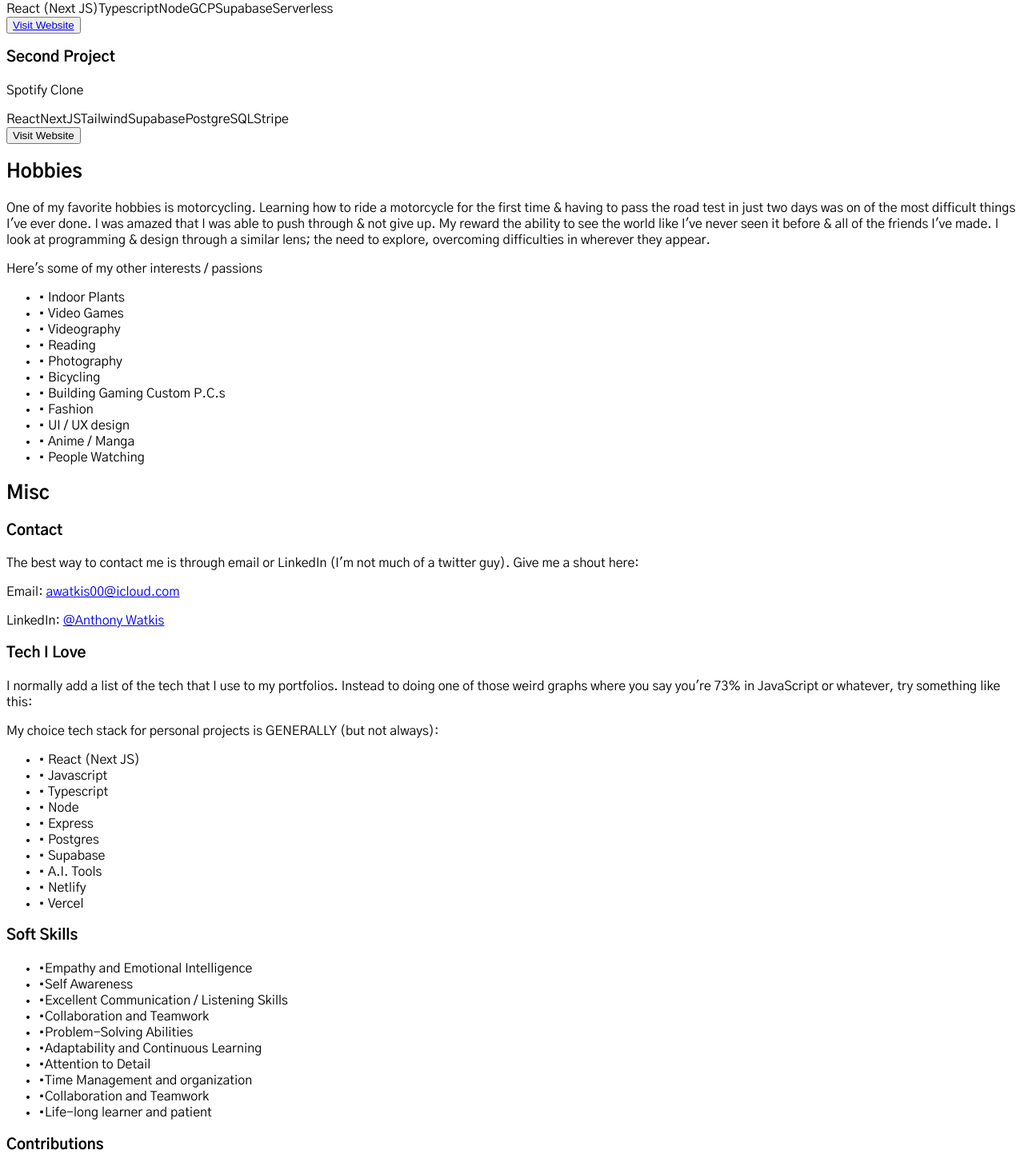
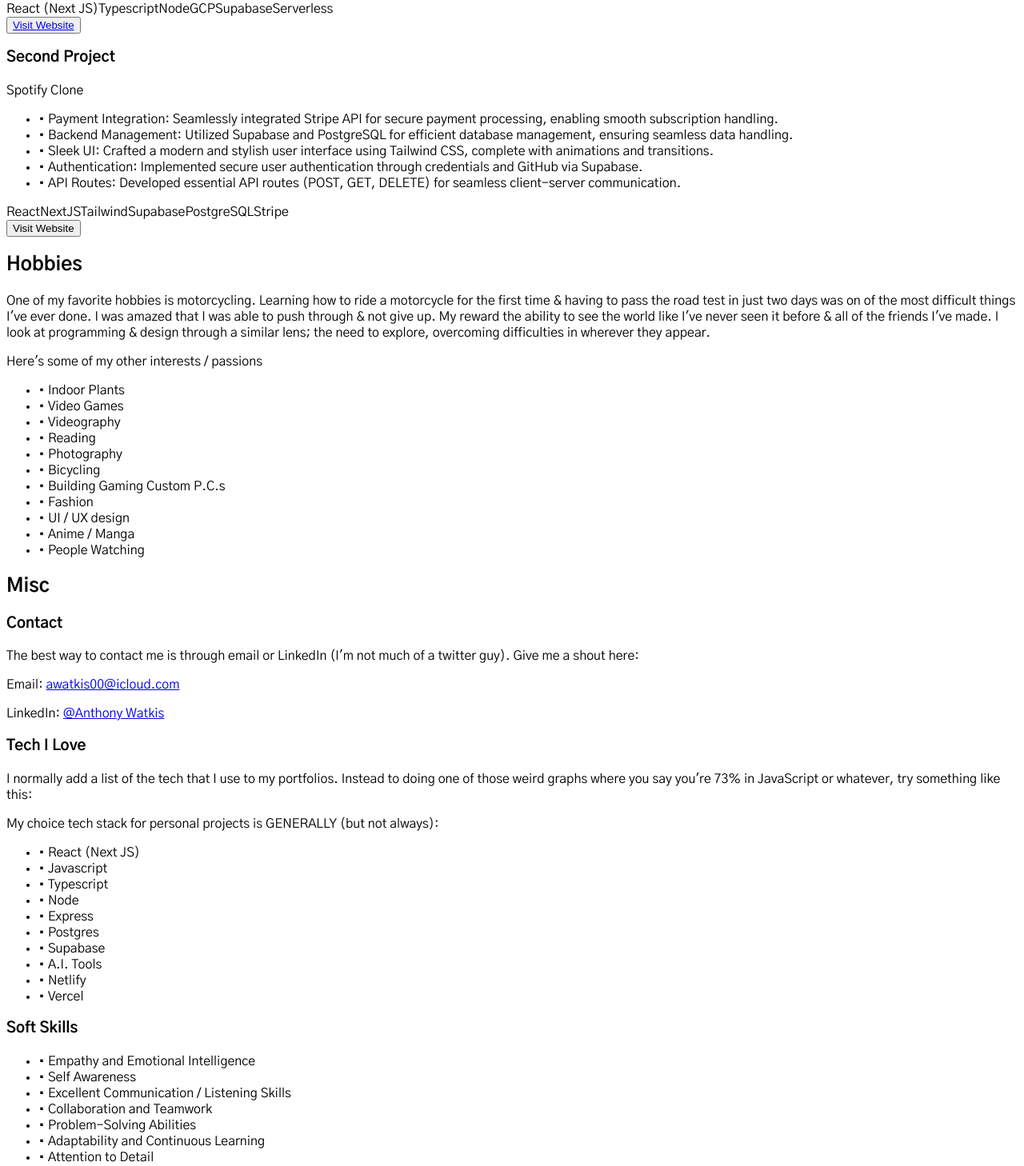
Before and after one commit to planetarybeing/portfolio-v-2--1, a Next.js app: page / in a window 1280 px wide. Shown: the part 1768-3226 px from the top of the page at 80% size. Built offline with nearby package versions, Linux system fonts and the light colour scheme.

Commit message:
adjustments

```diff
--- a/src/components/left/Hero.tsx
+++ b/src/components/left/Hero.tsx
@@ -50,7 +50,7 @@ export default function Hero({ section }: { section: string }) {
       </div>
       <p className="font-light leading-7">
         I&apos;m a software engineer based in Brooklyn, NY.
-        I have an eye for style, fashion, design, photo / videography.
+        I have an eye for UI / UX design, beautiful, pixel-perfect interfaces & cutting edge technologies.
       </p>
       <Links section={section} />
     </div>
--- a/src/components/right/Projects.tsx
+++ b/src/components/right/Projects.tsx
@@ -65,7 +65,14 @@ export default function Projects({
 
       <Card>
         <h3 className="font-bold text-2xl mb-6">Second Project</h3>
-        <p className="font-light leading-7 mb-6">Spotify Clone</p>
+        <p className="font-light leading-7 mb-6">Spotify Clone </p>
+        <ul>
+          <li className="font-light leading-7 mb-4">• Payment Integration: Seamlessly integrated Stripe API for secure payment processing, enabling smooth subscription handling.</li>
+          <li className="font-light leading-7 mb-4">• Backend Management: Utilized Supabase and PostgreSQL for efficient database management, ensuring seamless data handling.</li>
+          <li className="font-light leading-7 mb-4">• Sleek UI: Crafted a modern and stylish user interface using Tailwind CSS, complete with animations and transitions.</li>
+          <li className="font-light leading-7 mb-4">• Authentication: Implemented secure user authentication through credentials and GitHub via Supabase.</li>
+          <li className="font-light leading-7 mb-6">• API Routes: Developed essential API routes (POST, GET, DELETE) for seamless client-server communication.</li>
+        </ul>
         {renderTags(["React", "NextJS", "Tailwind", "Supabase", "PostgreSQL", "Stripe" ])}
         <div className="mt-6 flex flex-col items-center">
           <button
--- a/src/components/right/misc/SoftSkills.tsx
+++ b/src/components/right/misc/SoftSkills.tsx
@@ -3,24 +3,21 @@ import Card from "../../utilities/Card";
 export default function SoftSkills() {
     return (
         <Card>
-            <h3 className="font-bold text-2xl mb-6">
+            <h3 className="font-bold text-2xl mb-2">
                 Soft Skills
             </h3>
             <ul className="mb-4 grid grid-cols-2 gap-x-2">
-                <li className="font-light leading-7">•Empathy and Emotional Intelligence</li>
-                <li className="font-light leading-7">•Self Awareness</li>
-                <li className="font-light leading-7">•Excellent Communication / Listening Skills</li>
-                <li className="font-light leading-7">•Collaboration and Teamwork</li>
-                <li className="font-light leading-7">•Problem-Solving Abilities</li>
-                <li className="font-light leading-7">•Adaptability and Continuous Learning</li>
-                <li className="font-light leading-7">•Attention to Detail</li>
-                <li className="font-light leading-7">•Time Management and organization</li>
-                <li className="font-light leading-7">•Collaboration and Teamwork</li>
-                <li className="font-light leading-7">•Life-long learner and patient</li>
+                <li className="font-light leading-7 pb-2">• Empathy and Emotional Intelligence</li>
+                <li className="font-light leading-7">• Self Awareness</li>
+                <li className="font-light leading-7 pt-4">• Excellent Communication / Listening Skills</li>
+                <li className="font-light leading-7 pt-4">• Collaboration and Teamwork</li>
+                <li className="font-light leading-7 pt-4">• Problem-Solving Abilities</li>
+                <li className="font-light leading-7 pb-4">• Adaptability and Continuous Learning</li>
+                <li className="font-light leading-7 pb-4">• Attention to Detail</li>
+                <li className="font-light leading-7">• Time Management and organization</li>
+                <li className="font-light leading-7">• Collaboration and Teamwork</li>
+                <li className="font-light leading-7">• Life-long learner</li>
             </ul>
             </Card>
-
-
-
     );
 }
--- a/src/components/right/misc/Tech.tsx
+++ b/src/components/right/misc/Tech.tsx
@@ -21,9 +21,7 @@ export default function Tech() {
         <li className="font-light leading-7">• Express</li>
         <li className="font-light leading-7">• Postgres</li>
         <li className="font-light leading-7">• Supabase</li>
-        <li className="font-light leading-7">
-          • A.I. Tools
-        </li>
+        <li className="font-light leading-7">• A.I. Tools</li>
         <li className="font-light leading-7">• Netlify</li>
         <li className="font-light leading-7">• Vercel</li>
       </ul>
```
